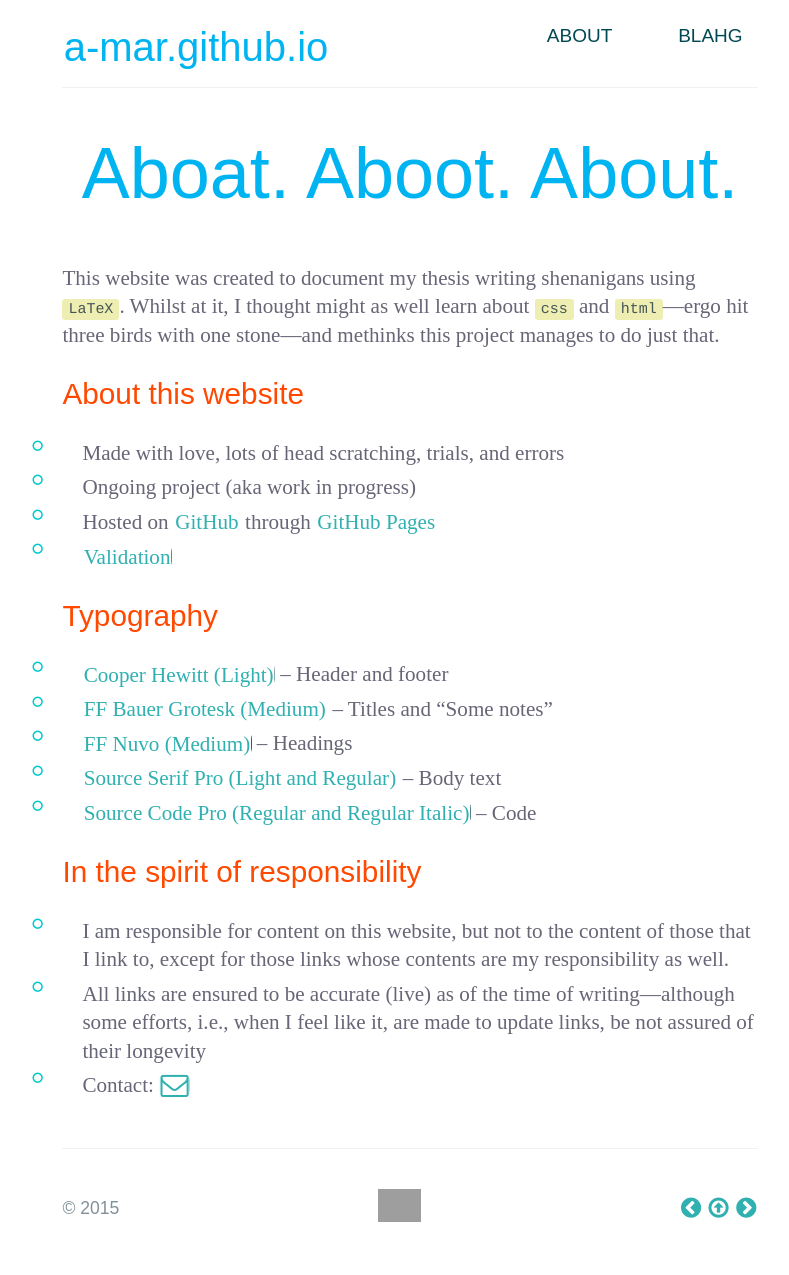
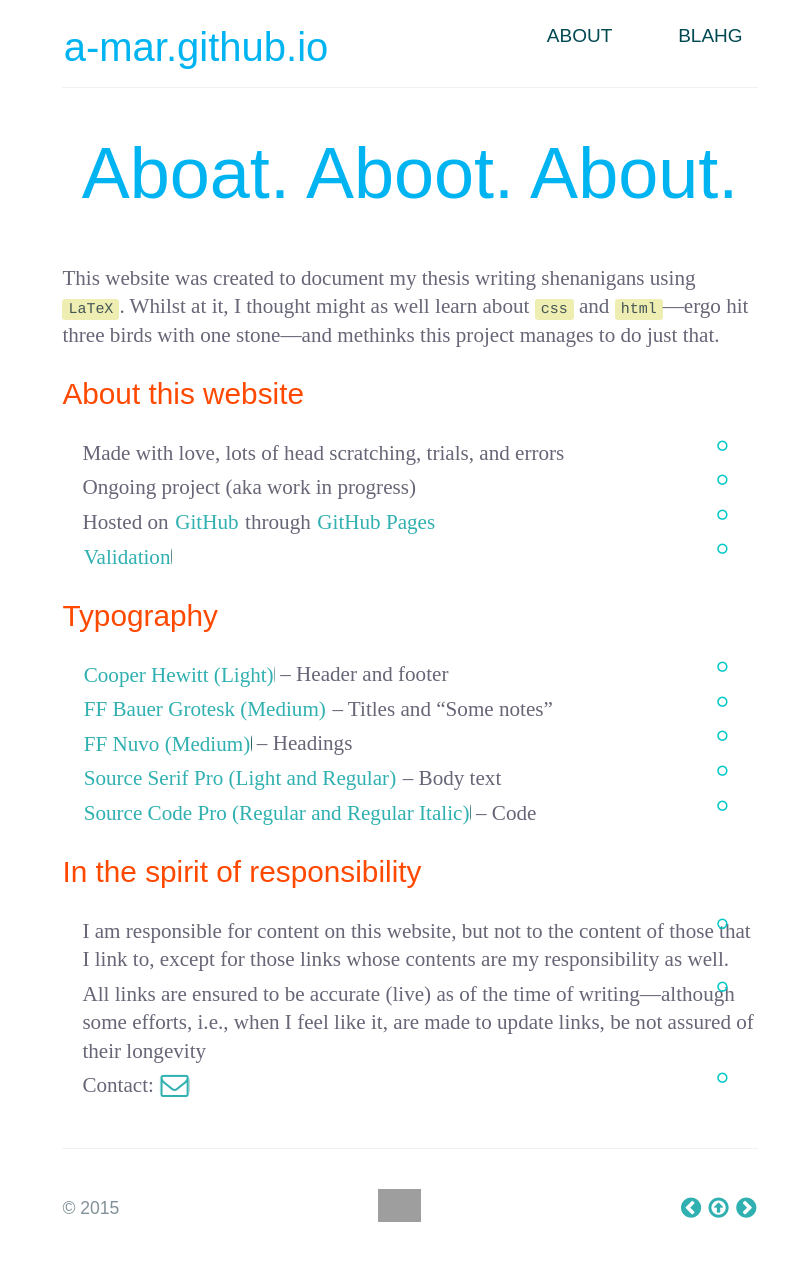
Before and after one commit to a-mar/a-mar.github.io, a Jekyll site: the page built from about/index.html, in a window 1280 px wide. Shown: the whole page, without its empty margins (230-1019 px from the left). Built offline with Jekyll 4.4.1, drawn with Linux system fonts in a browser that asks for light colours; nearby versions of some CDN libraries; some web fonts are replaced; Markdown is read by kramdown in place of the engine named in the settings; grey boxes are pictures that could not be loaded.

Commit message:
Update main.css

```diff
--- a/stylesheets/main.css
+++ b/stylesheets/main.css
@@ -460,8 +460,8 @@ ul li:before {
     text-align: right;
     margin: 0;
     padding: 0;
-    left: -50px;
-    width: 0.75em;
+    left: -30px;
+    width: 100%;
 }
 
 .custom-counter {
@@ -487,8 +487,8 @@ ul li:before {
   font-weight: bold;
   padding: 3px 8px;
   border-radius: 3px;
-  left: -50px;
-  width: 0.75em;
+  left: -30px;
+  width: 100%;
 }
 
 div.trim {
```
